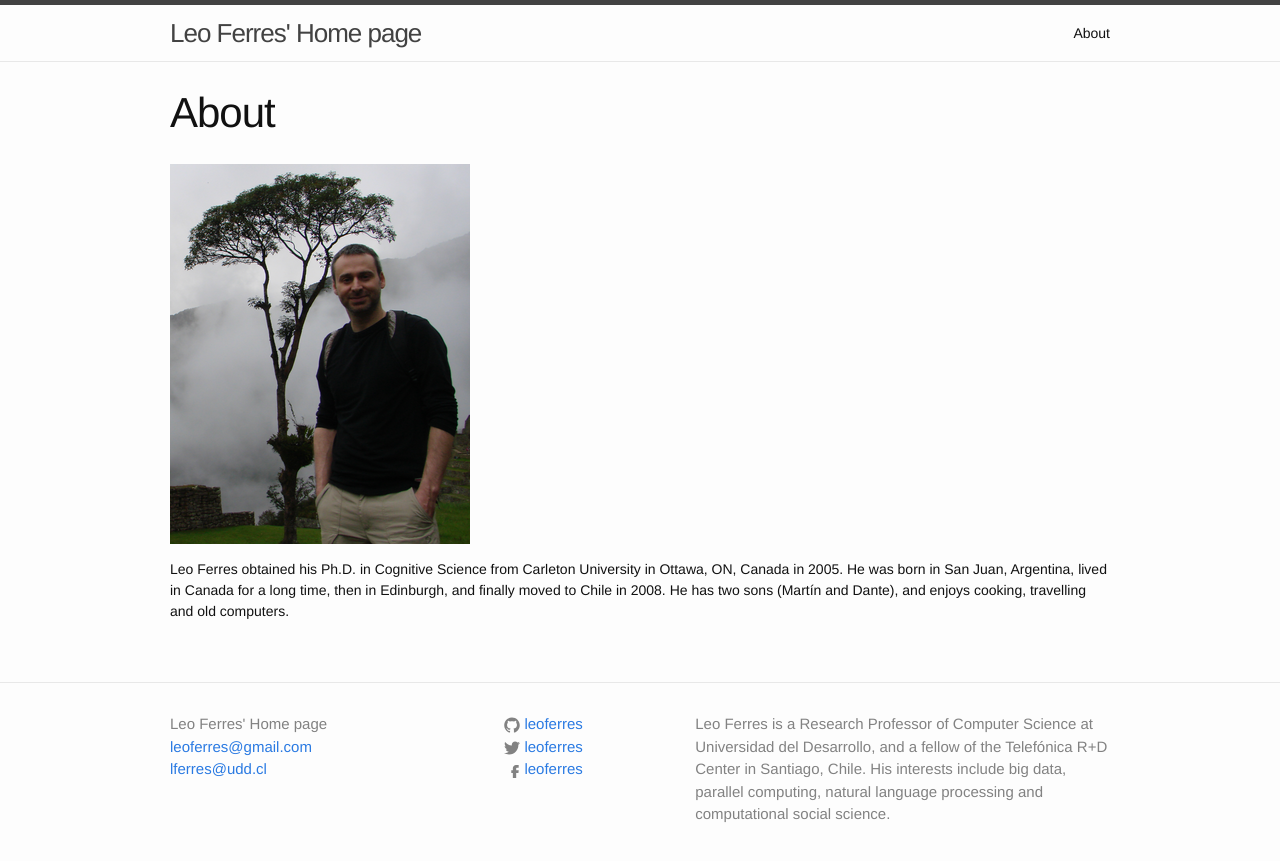
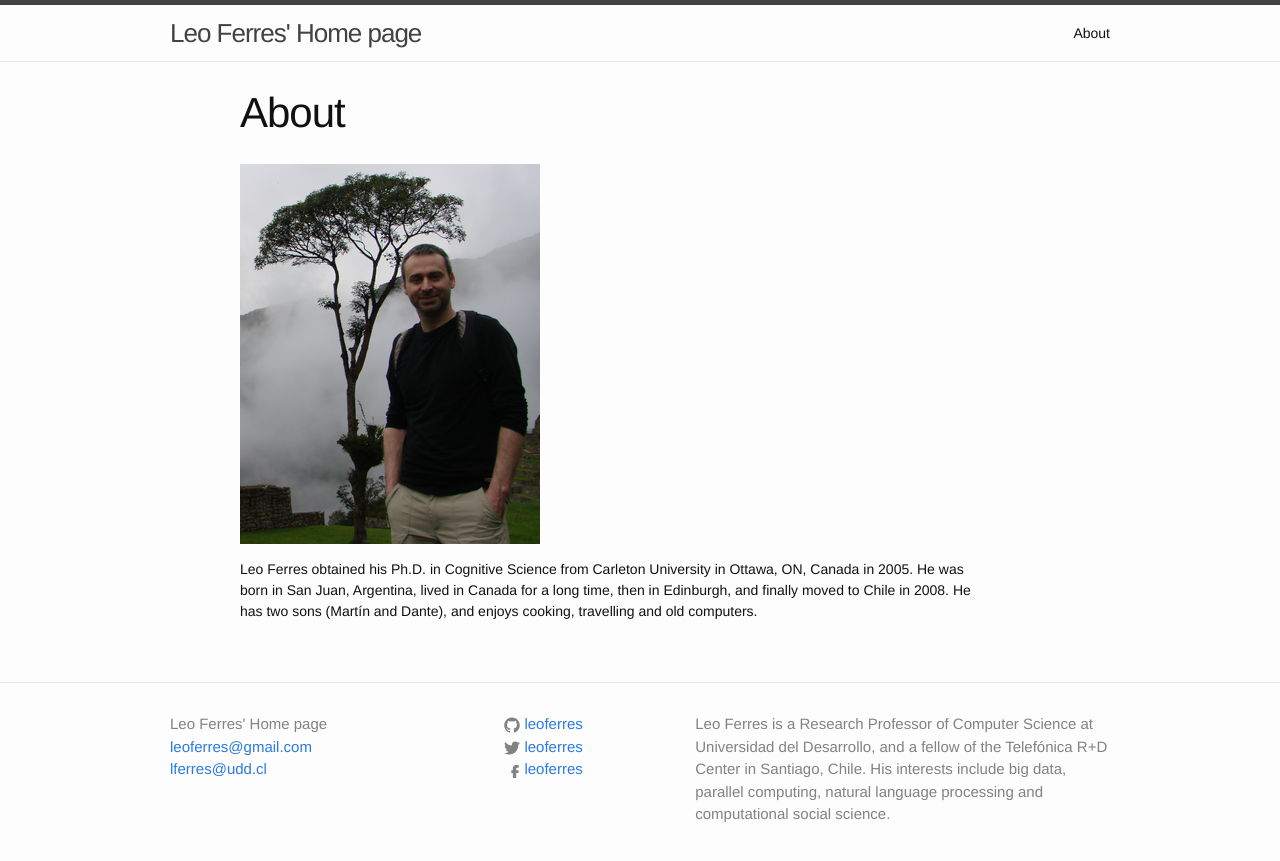
Before and after one commit to leoferres/leoferres.github.io, a Jekyll site: the page built from about.md, in a window 1280 px wide. Shown: the top 861 px of the page. Built offline with Jekyll 4.4.1, drawn with Linux system fonts in a browser that asks for light colours.

Commit message:
added a blog post navigation bar, and made the post content section narrower

```diff
--- a/css/main.css
+++ b/css/main.css
@@ -295,7 +295,8 @@
  * Posts
  */
 .post-header {
-  margin-bottom: 30px; }
+    margin: 0 50px 30px 70px;
+}
 
 .post-title {
   font-size: 42px;
@@ -305,8 +306,8 @@
     .post-title {
       font-size: 36px; } }
 
-.post-content {
-  margin-bottom: 30px; }
+  .post-content {
+          margin: 0 130px 30px 70px;}
   .post-content h2 {
     font-size: 32px; }
     @media screen and (max-width: 800px) {
@@ -321,7 +322,25 @@
     font-size: 20px; }
     @media screen and (max-width: 800px) {
       .post-content h4 {
-        font-size: 18px; } }
+          font-size: 18px; } }
+
+.PageNavigation {
+  font-size: 14px;
+  display: block;
+  width: auto;
+  overflow: hidden;
+}
+
+.PageNavigation a {
+  display: block;
+  width: 50%;
+  float: left;
+  margin: 1em 0;
+}
+
+.PageNavigation .next {
+    text-align: right;
+}
 
 /**
  * Syntax highlighting styles
```
Also changed, not shown: _layouts/post.html (+8 -1 lines).
